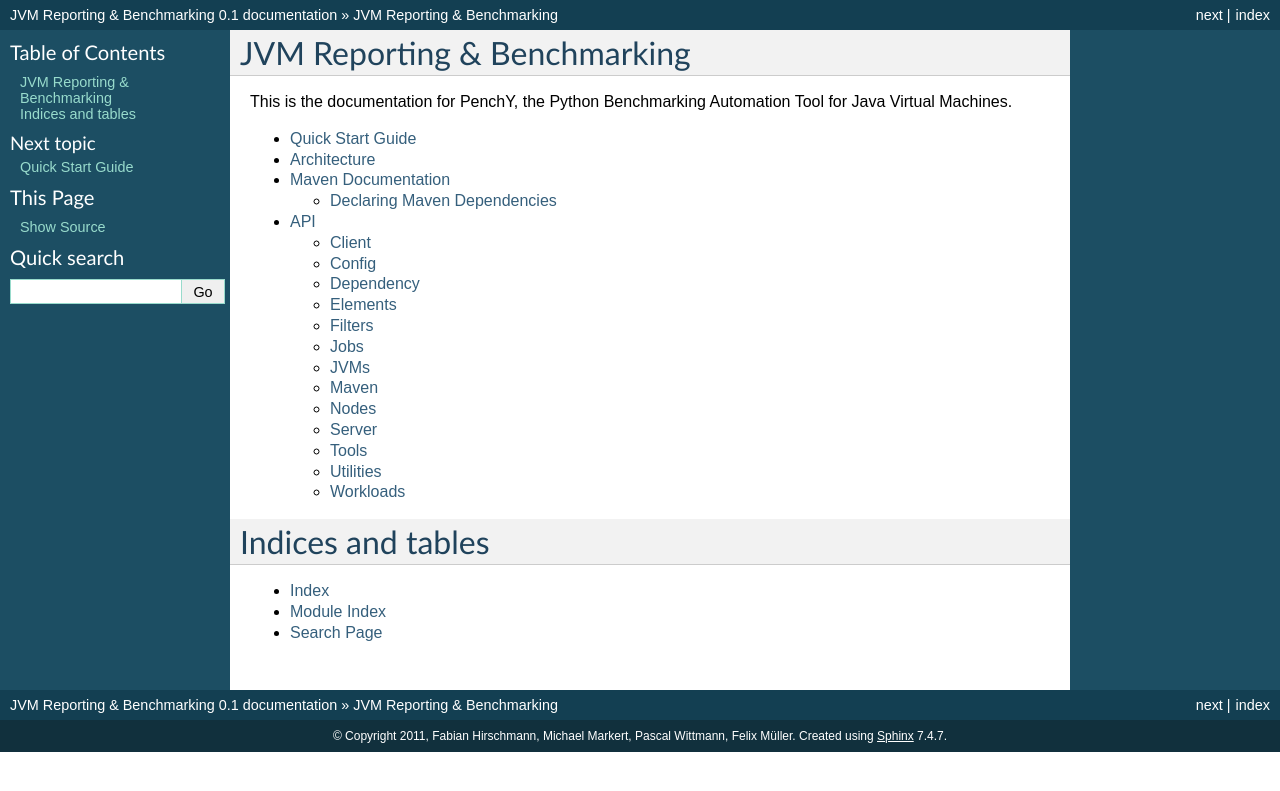
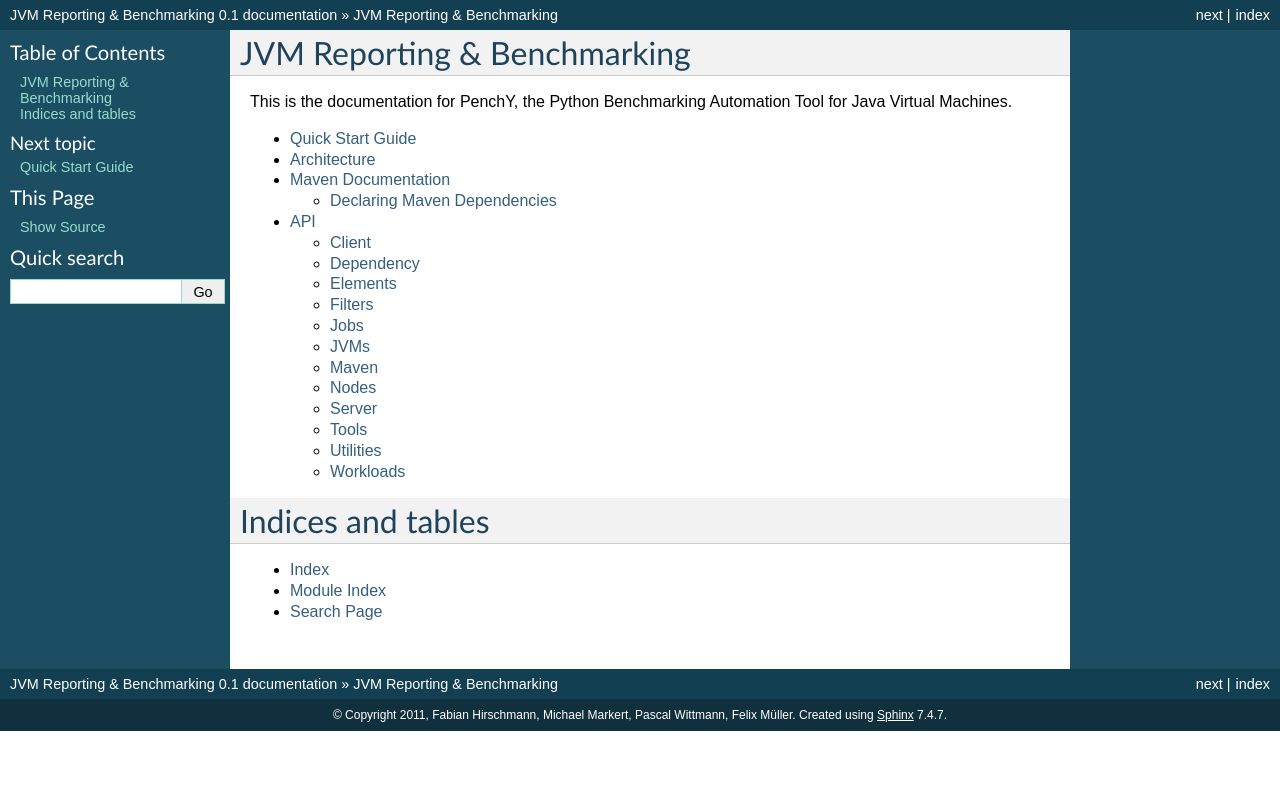
Before and after one commit to fhirschmann/penchy, a Sphinx documentation site: the page built from docs/index.rst, in a window 1280 px wide. Shown: the top 791 px of the page. Built offline with Sphinx 7.4.7, drawn with Linux system fonts in a browser that asks for light colours; formulas are drawn with MathJax 3.

Commit message:
doc: Remove no longer existing `penchy.config` from api documenation.
Signed-off-by: Michael Markert <markert.michael@googlemail.com>

```diff
--- a/docs/api.rst
+++ b/docs/api.rst
@@ -4,11 +4,6 @@
 Client
 ------
 .. automodule:: penchy.client
-   :members:
-
-Config
-------
-.. automodule:: penchy.config
    :members:
 
 Dependency
```
